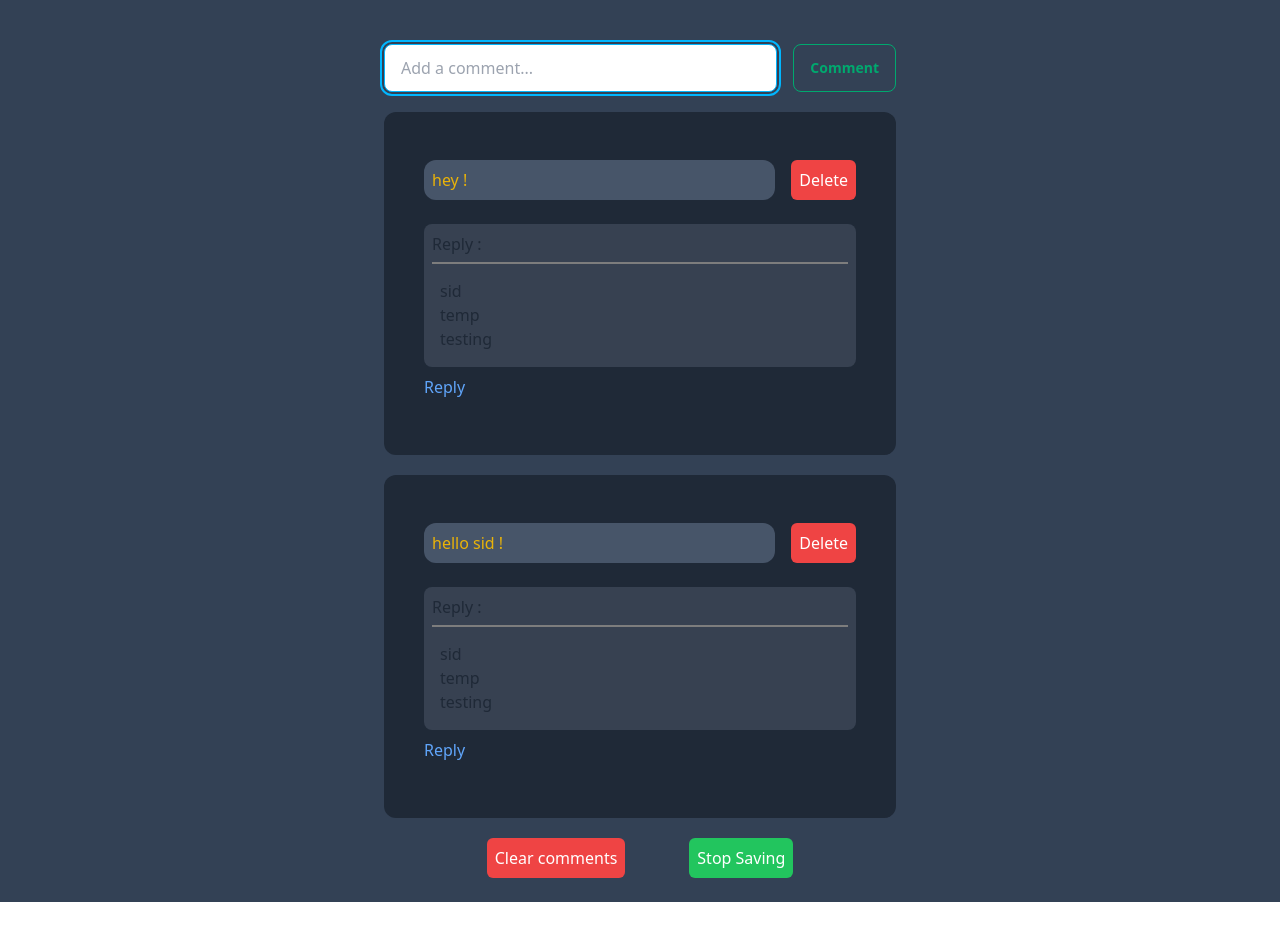
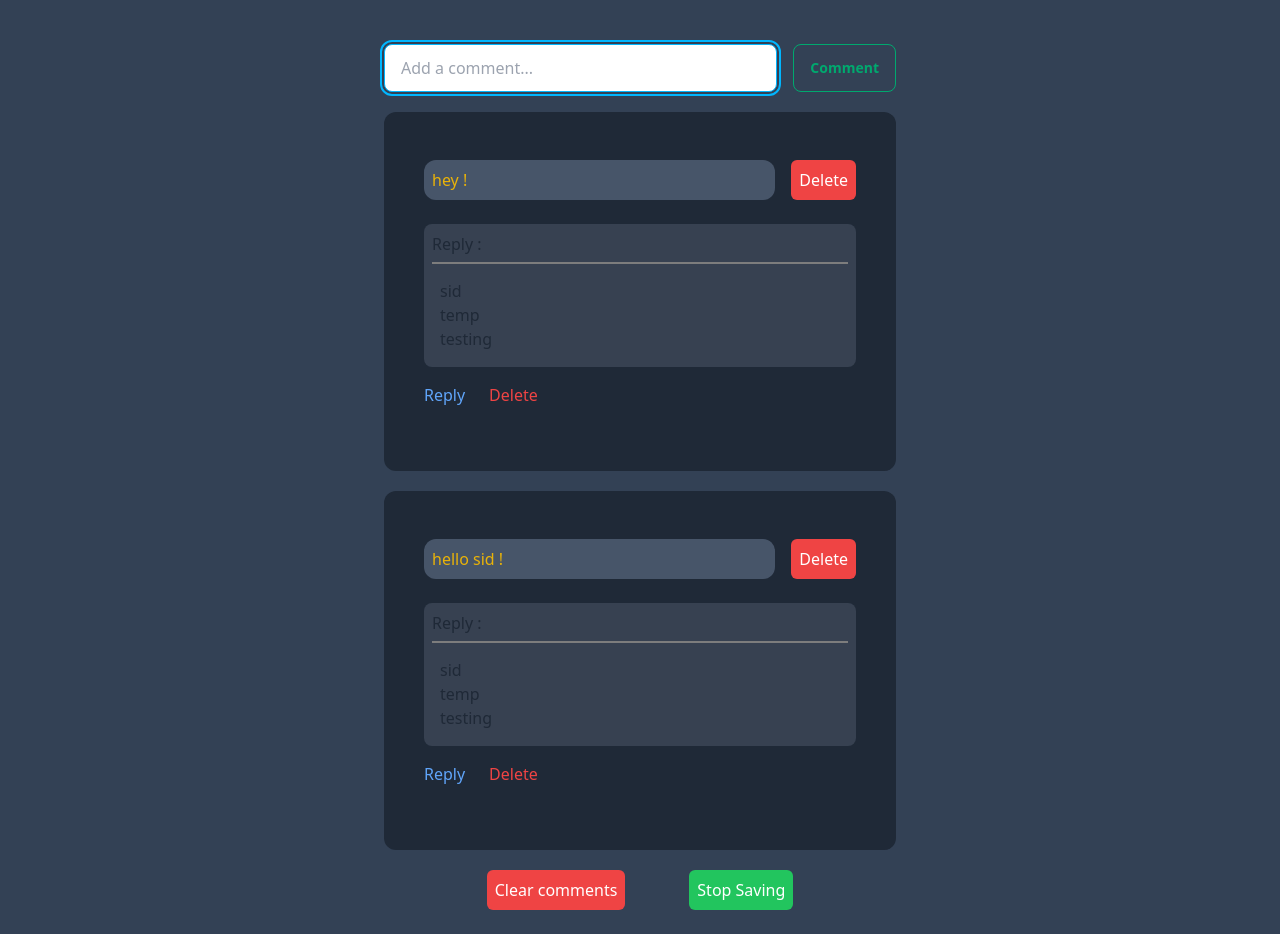
Before and after one commit to kevit-siddharth-singh/React-Comment-component, a React (Vite) app: page / in a window 1280 px wide. Before the commit the page ends 902 px from the top, so only its background shows below. Built offline with nearby package versions, Linux system fonts and the light colour scheme.

Commit message:
Fixed Bug in Delete Btn

```diff
--- a/src/Components/Comment.jsx
+++ b/src/Components/Comment.jsx
@@ -1,4 +1,4 @@
-import React, { useState, useRef } from "react";
+import React, { useState, useRef, useEffect } from "react";
 import InputBox from "./InputBox";
 import { useDispatch, useSelector } from "react-redux";
 import { addReply, deleteReply, deleteSpecificComment } from "../store/Actions";
@@ -9,7 +9,13 @@ const Comment = ({ id, comment, replies }) => {
   const COMMENT_DATA = useSelector((state) => state.comments);
 
   const [replyToggle, setReplyToggle] = useState(false);
-  const [emptyReplies, setEmptyReplies] = useState(true);
+  const [emptyReplies, setEmptyReplies] = useState(false);
+
+  useEffect(() => {
+    if (replies.length === 0) {
+      setEmptyReplies(true);
+    }
+  }, []);
 
   const InputRef = useRef(null);
 
```
